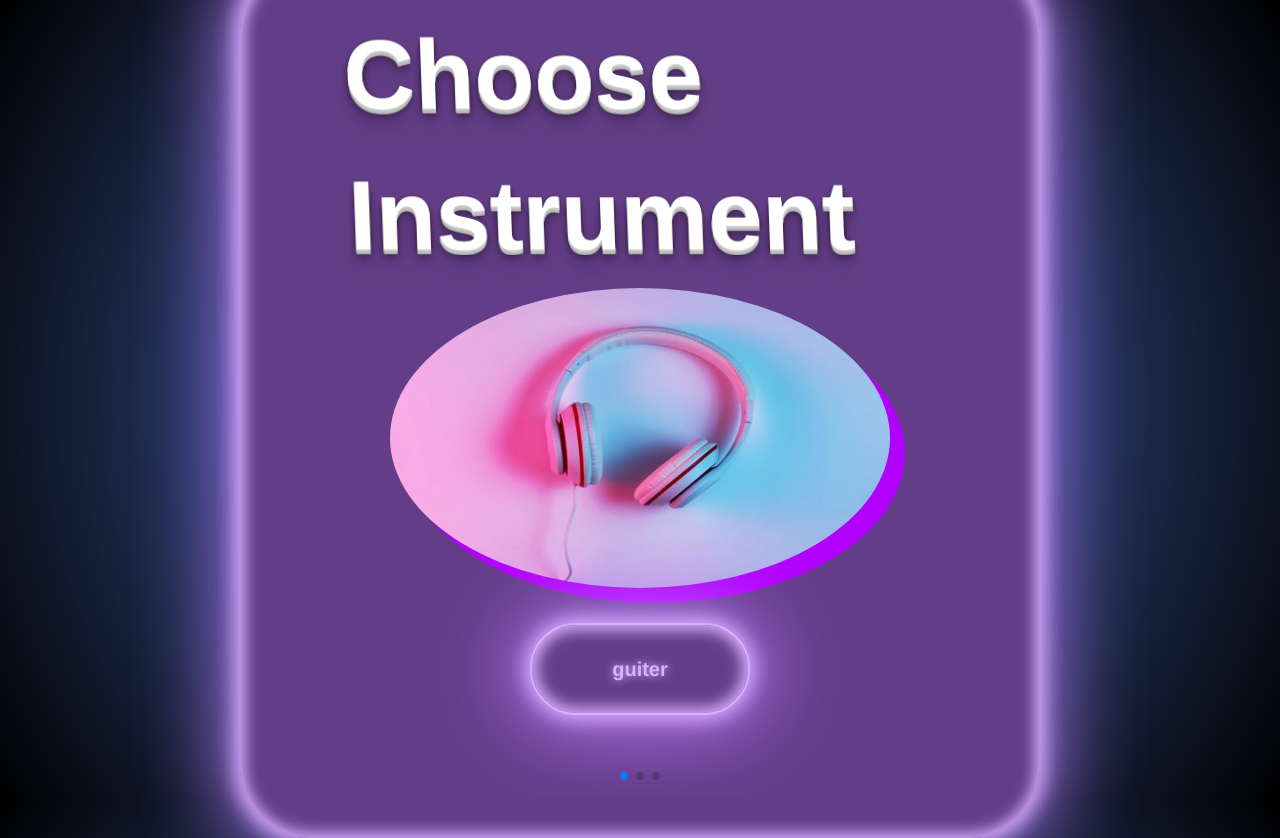
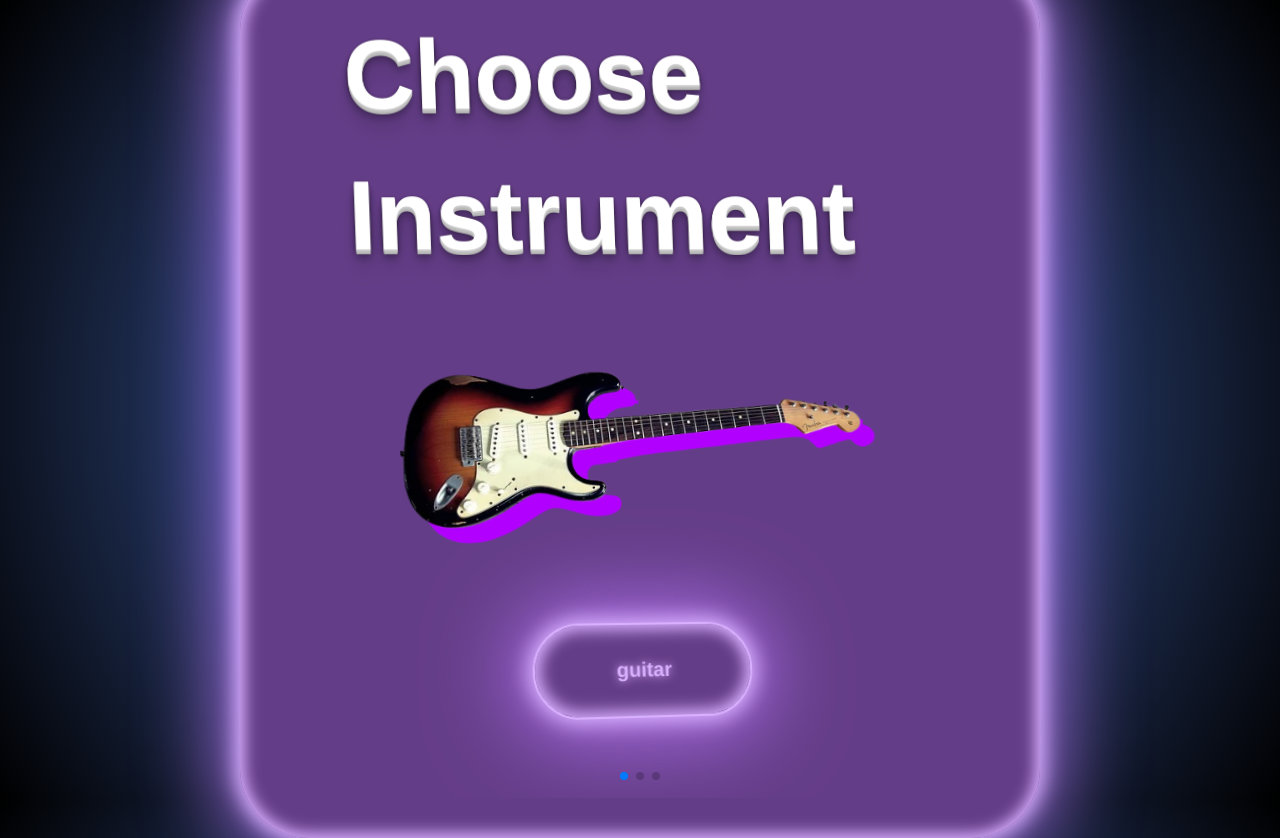
Before and after one commit to pagopani/HappyJam, a Django app: page /Instrument/ in a window 1280 px wide. Run offline with Django 3.2, Linux system fonts and the light colour scheme.

Commit message:
slide genre instrument css to img to html

```diff
--- a/HappyJam/app/static/app/content/Genre.css
+++ b/HappyJam/app/static/app/content/Genre.css
@@ -259,8 +259,9 @@ main {
     .card .cardImgframe img {
         height: 300px;
         width: 500px;
-        border-radius:60% 60% 60% 60%/60% 60% 60% 60%;
-        filter:drop-shadow(15px 15px 0 #b200ff);
+        border-radius: 60% 60% 60% 60%/60% 60% 60% 60%;
+        filter: drop-shadow(15px 15px 0 #b200ff);
+        object-fit:cover;
     }
 
 
--- a/HappyJam/app/static/app/content/Instrument.css
+++ b/HappyJam/app/static/app/content/Instrument.css
@@ -259,8 +259,8 @@ main {
     .card .cardImgframe img {
         height: 300px;
         width: 500px;
-        border-radius: 60% 60% 60% 60%/60% 60% 60% 60%;
         filter: drop-shadow(15px 15px 0 #b200ff);
+        object-fit: scale-down;
     }
 
 
--- a/HappyJam/app/templates/app/Instrument.html
+++ b/HappyJam/app/templates/app/Instrument.html
@@ -24,28 +24,34 @@
                 <div class="swiper mySwiper">
                     <div class="swiper-wrapper">
                         <div class="swiper-slide">
+                            <main>
                             <div class="card">
                                 <div class="cardImgframe">
-                                    <img src="{% static 'app/img/pop.jpg' %}"/>
+                                    <img src="{% static 'app/img/guitar1.png' %}"/>
                                 </div>
-                                <div class="cardButtonbox"><input class="button" type="submit" value="guiter"></div>
+                                <div class="cardButtonbox"><input class="button" type="submit" value="guitar"></div>
                             </div>
+                            </main>
                          </div>
                         <div class="swiper-slide">
+                            <main>
                              <div class="card">
                                 <div class="cardImgframe">
-                                    <img src="{% static 'app/img/jazz2.jpg' %}"/>
+                                    <img src="{% static 'app/img/bass.png' %}"/>
                                 </div>
-                                <div class="cardButtonbox"><input class="button" type="submit" value="base"></div>
+                                <div class="cardButtonbox"><input class="button" type="submit" value="bass"></div>
                              </div>
+                            </main>
                         </div>
                          <div class="swiper-slide">
+                             <main>
                              <div class="card">
                                 <div class="cardImgframe">
-                                    <img src="{% static 'app/img/rock.jpg' %}"/>
+                                    <img src="{% static 'app/img/drum2.png' %}"/>
                                 </div>
                                 <div class="cardButtonbox"><input class="button" type="submit" value="drum"></div>
                              </div>
+                                </main>
                          </div>
                     </div>
                     <div class="swiper-pagination"></div>
```
Also changed, not shown: HappyJam/app/templates/app/Genre.html (+9 -3 lines), HappyJam/app/static/app/img/bass.png (added), HappyJam/app/static/app/img/drum2.png (added), HappyJam/app/static/app/img/guitar.jpg (deleted), HappyJam/app/static/app/img/guitar1.png (added), HappyJam/app/static/app/img/jazz.jpg (deleted), HappyJam/app/static/app/img/jazz2.jpg (deleted), HappyJam/app/static/app/img/jazz2.png (added), HappyJam/app/static/app/img/pop.jpg (deleted), HappyJam/app/static/app/img/pop.png (deleted), HappyJam/app/static/app/img/pop3.jpg (deleted), HappyJam/app/static/app/img/pop3.png (added), HappyJam/app/static/app/img/rock.jpg (deleted), HappyJam/app/static/app/img/rock.png (added).
